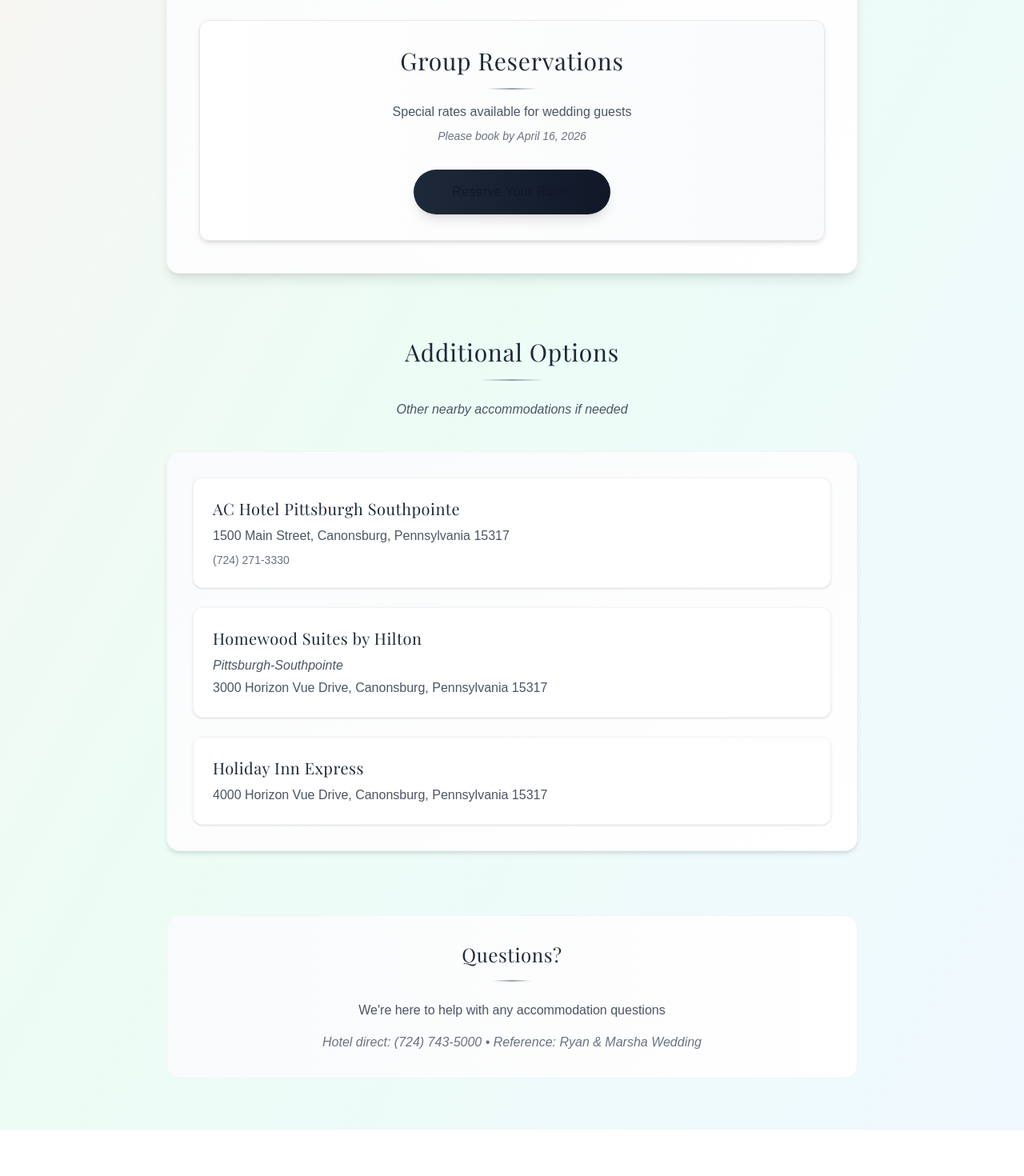
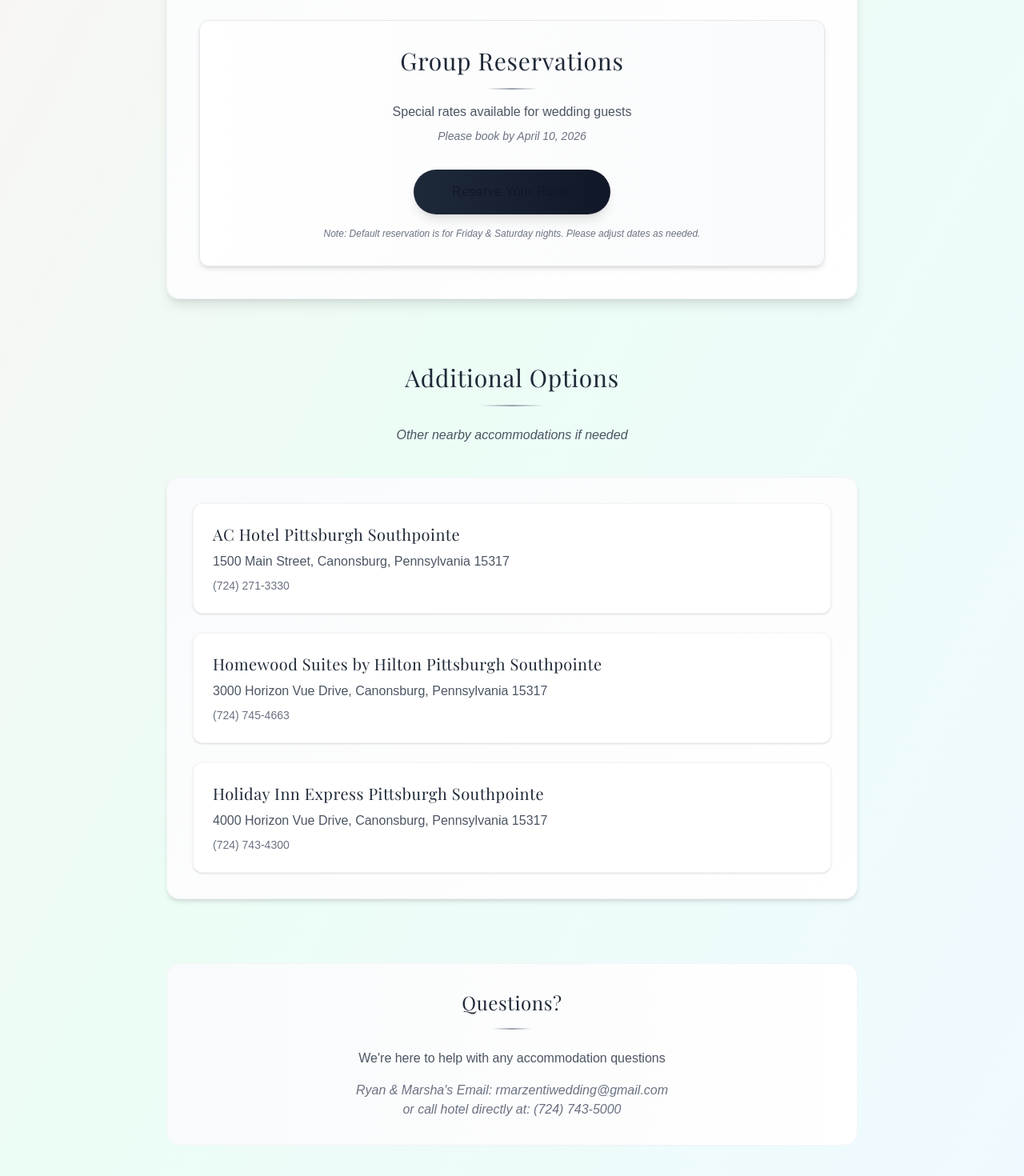
Before and after one commit to rarzenti/rmarzentiwedding, a Next.js app: page /accommodations in a window 1280 px wide. Shown: the part 982-2452 px from the top of the page at 80% size. Before the commit the page ends 2394 px from the top, so only its background shows below. Built offline with nearby package versions, Linux system fonts and the light colour scheme; no server answers; a web font is replaced by a local one.

Commit message:
updated per MARHSAgit add .

```diff
--- a/src/app/accommodations/page.tsx
+++ b/src/app/accommodations/page.tsx
@@ -41,7 +41,7 @@ export default function AccommodationsPage() {
             <div className="text-center md:text-left">
               <h3 className="font-playfair text-2xl font-light text-gray-800 mb-6 tracking-wide">Amenities</h3>
               <div className="text-gray-700 space-y-2">
-                <p className="flex items-center justify-center md:justify-start"><span className="w-2 h-2 bg-gray-400 rounded-full mr-3"></span>Indoor heated pool & fitness center</p>
+                <p className="flex items-center justify-center md:justify-start"><span className="w-2 h-2 bg-gray-400 rounded-full mr-3"></span>Indoor pool & fitness center</p>
                 <p className="flex items-center justify-center md:justify-start"><span className="w-2 h-2 bg-gray-400 rounded-full mr-3"></span>Complimentary WiFi & parking</p>
                 <p className="flex items-center justify-center md:justify-start"><span className="w-2 h-2 bg-gray-400 rounded-full mr-3"></span>On-site restaurant & room service</p>
                 <p className="flex items-center justify-center md:justify-start"><span className="w-2 h-2 bg-gray-400 rounded-full mr-3"></span>In-room microwave & refrigerator</p>
@@ -55,7 +55,7 @@ export default function AccommodationsPage() {
               <h3 className="font-playfair text-3xl font-light text-gray-800 mb-4 tracking-wide">Group Reservations</h3>
               <div className="w-16 h-0.5 bg-gradient-to-r from-transparent via-gray-400 to-transparent mx-auto mb-4"></div>
               <p className="text-gray-600 mb-2 font-light">Special rates available for wedding guests</p>
-              <p className="text-gray-500 text-sm italic">Please book by April 16, 2026</p>
+              <p className="text-gray-500 text-sm italic">Please book by April 10, 2026</p>
             </div>
 
             <div className="text-center">
@@ -67,6 +67,9 @@ export default function AccommodationsPage() {
               >
                 Reserve Your Room
               </a>
+              <p className="text-gray-500 text-xs mt-4 italic">
+                Note: Default reservation is for Friday & Saturday nights. Please adjust dates as needed.
+              </p>
             </div>
           </div>
         </div>
@@ -88,13 +91,14 @@ export default function AccommodationsPage() {
               <p className="text-gray-500 text-sm mt-2">(724) 271-3330</p>
             </div>
             <div className="bg-white p-6 rounded-xl shadow-sm border border-gray-100 hover:shadow-md transition-shadow duration-300">
-              <h4 className="font-playfair text-xl font-light text-gray-800 mb-2 tracking-wide">Homewood Suites by Hilton</h4>
-              <p className="text-gray-600 font-light italic mb-1">Pittsburgh-Southpointe</p>
+              <h4 className="font-playfair text-xl font-light text-gray-800 mb-2 tracking-wide">Homewood Suites by Hilton Pittsburgh Southpointe</h4>
               <p className="text-gray-600 font-light">3000 Horizon Vue Drive, Canonsburg, Pennsylvania 15317</p>
+              <p className="text-gray-500 text-sm mt-2">(724) 745-4663</p>
             </div>
             <div className="bg-white p-6 rounded-xl shadow-sm border border-gray-100 hover:shadow-md transition-shadow duration-300">
-              <h4 className="font-playfair text-xl font-light text-gray-800 mb-2 tracking-wide">Holiday Inn Express</h4>
+              <h4 className="font-playfair text-xl font-light text-gray-800 mb-2 tracking-wide">Holiday Inn Express Pittsburgh Southpointe</h4>
               <p className="text-gray-600 font-light">4000 Horizon Vue Drive, Canonsburg, Pennsylvania 15317</p>
+              <p className="text-gray-500 text-sm mt-2">(724) 743-4300</p>
             </div>
           </div>
         </div>
@@ -110,7 +114,9 @@ export default function AccommodationsPage() {
           We&apos;re here to help with any accommodation questions
         </p>
         <p className="text-gray-500 font-light italic">
-          Hotel direct: (724) 743-5000 • Reference: Ryan & Marsha Wedding
+          Ryan & Marsha's Email: rmarzentiwedding@gmail.com
+        <br />
+          or call hotel directly at: (724) 743-5000
         </p>
       </div>
     </main>
--- a/src/app/details/page.tsx
+++ b/src/app/details/page.tsx
@@ -109,7 +109,7 @@ export default function DetailsPage() {
             <h3 className="font-playfair text-2xl font-light text-gray-900 tracking-wide">Jackson&apos;s Restaurant & Bar</h3>
             <p className="text-gray-700 font-light leading-relaxed">1000 Corporate Drive, Canonsburg, Pennsylvania 15317<br /><span className="italic text-sm">(Next to the Hilton)</span></p>
             <div className="bg-white p-6 rounded-xl shadow-sm border border-gray-100 inline-block">
-              <p className="font-playfair text-3xl font-light text-gray-900 mb-2">10:00 PM - 1:30 AM</p>
+              <p className="font-playfair text-2xl sm:text-3xl font-light text-gray-900 mb-2 whitespace-nowrap">10:00 PM - 1:30 AM</p>
               <p className="text-gray-600 font-light italic">Keep the celebration going!<br />Join us for drinks and more fun right next door.</p>
             </div>
           </div>
@@ -266,6 +266,7 @@ export default function DetailsPage() {
         </div>
       </div>
 
+
     </main>
   );
 }
--- a/src/app/registry/page.tsx
+++ b/src/app/registry/page.tsx
@@ -15,9 +15,6 @@ export default function RegistryPage() {
             We&apos;re currently curating our wedding registry with items that will help us start our new life together.
             Check back soon for our wish list!
           </p>
-          <div className="bg-white p-6 rounded-xl shadow-sm border border-gray-100 inline-block">
-            <p className="text-gray-500 font-light italic">Registry details will be available soon</p>
-          </div>
         </div>
       </div>
     </main>
--- a/src/app/rsvp/page.tsx
+++ b/src/app/rsvp/page.tsx
@@ -1,6 +1,9 @@
 "use client";
 
 import { useEffect, useMemo, useState } from "react";
+
+// Feature flag - set to true to enable RSVP functionality after New Year
+const RSVP_ENABLED = false;
 
 type RsvpStatus = "YES" | "NO";
 
@@ -130,6 +133,29 @@ export default function RSVPPage() {
       setSubmitting(false);
     }
   };
+
+  // Early return for "coming soon" message when RSVP is not enabled
+  if (!RSVP_ENABLED) {
+    return (
+      <main className="mx-auto max-w-4xl px-4 py-16">
+        <div className="text-center mb-16">
+          <h1 className="font-playfair text-5xl font-light text-gray-900 mb-4 tracking-wide">RSVP</h1>
+          <div className="w-24 h-0.5 bg-gradient-to-r from-transparent via-gray-400 to-transparent mx-auto"></div>
+        </div>
+
+        {/* Coming Soon Section */}
+        <div className="text-center">
+          <div className="bg-gradient-to-br from-gray-50 to-white p-12 rounded-2xl shadow-lg border border-gray-100">
+            <h2 className="font-playfair text-3xl font-light text-gray-800 mb-6 tracking-wide">Coming Soon</h2>
+            <div className="w-20 h-0.5 bg-gradient-to-r from-transparent via-gray-400 to-transparent mx-auto mb-8"></div>
+            <p className="text-gray-600 font-light leading-relaxed max-w-2xl mx-auto mb-8">
+              RSVP will be available after invitations are sent out.
+            </p>
+          </div>
+        </div>
+      </main>
+    );
+  }
 
   return (
     <main className="mx-auto max-w-3xl px-6 py-4">
--- a/src/components/shared/Hero.tsx
+++ b/src/components/shared/Hero.tsx
@@ -52,7 +52,7 @@ export default function Hero() {
   });
 
   useEffect(() => {
-    const weddingDate = new Date('2026-05-16T00:00:00');
+    const weddingDate = new Date('2026-05-16T14:00:00');
 
     const calculateTimeLeft = () => {
       const difference = +weddingDate - +new Date();
```
